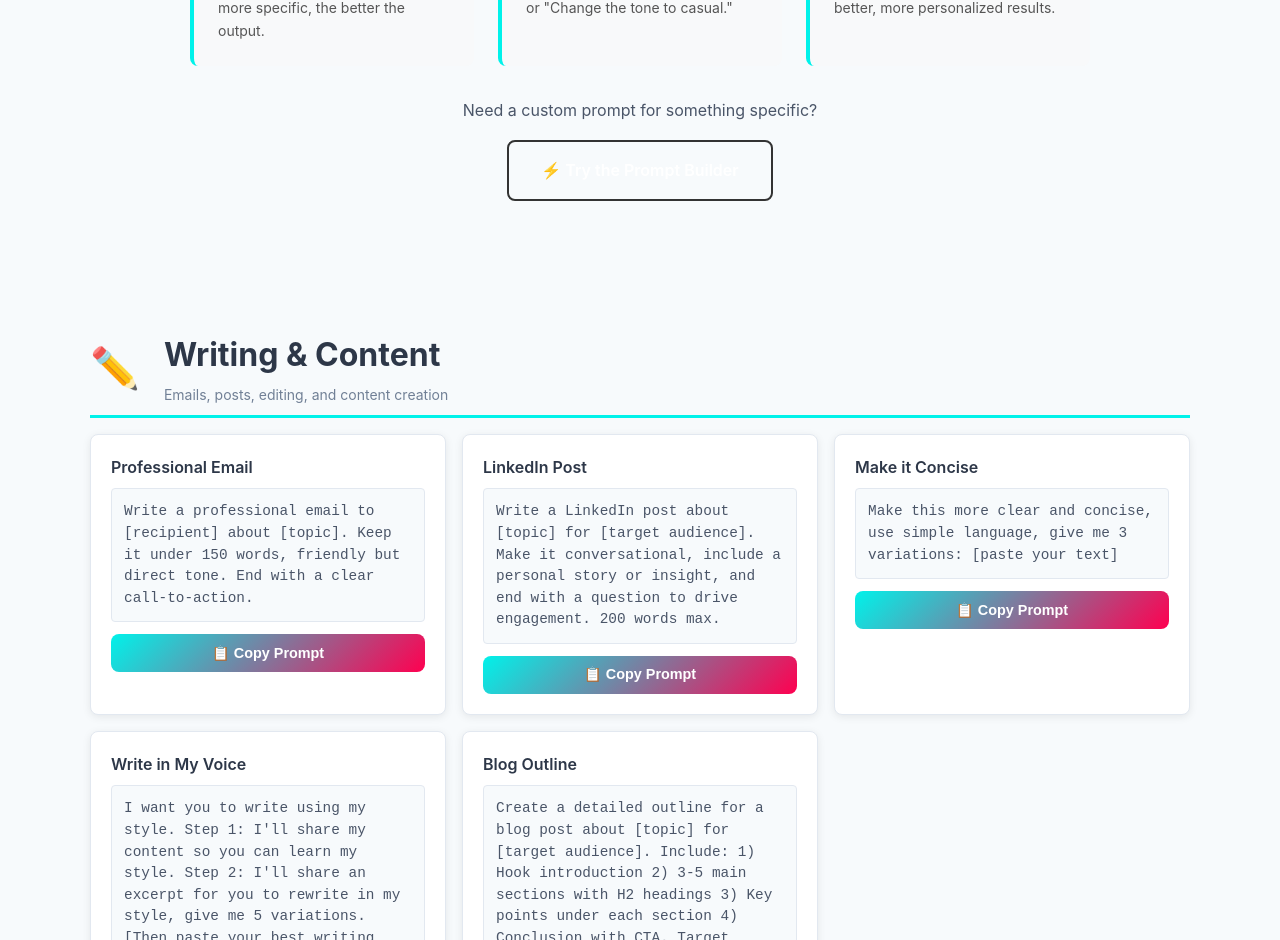
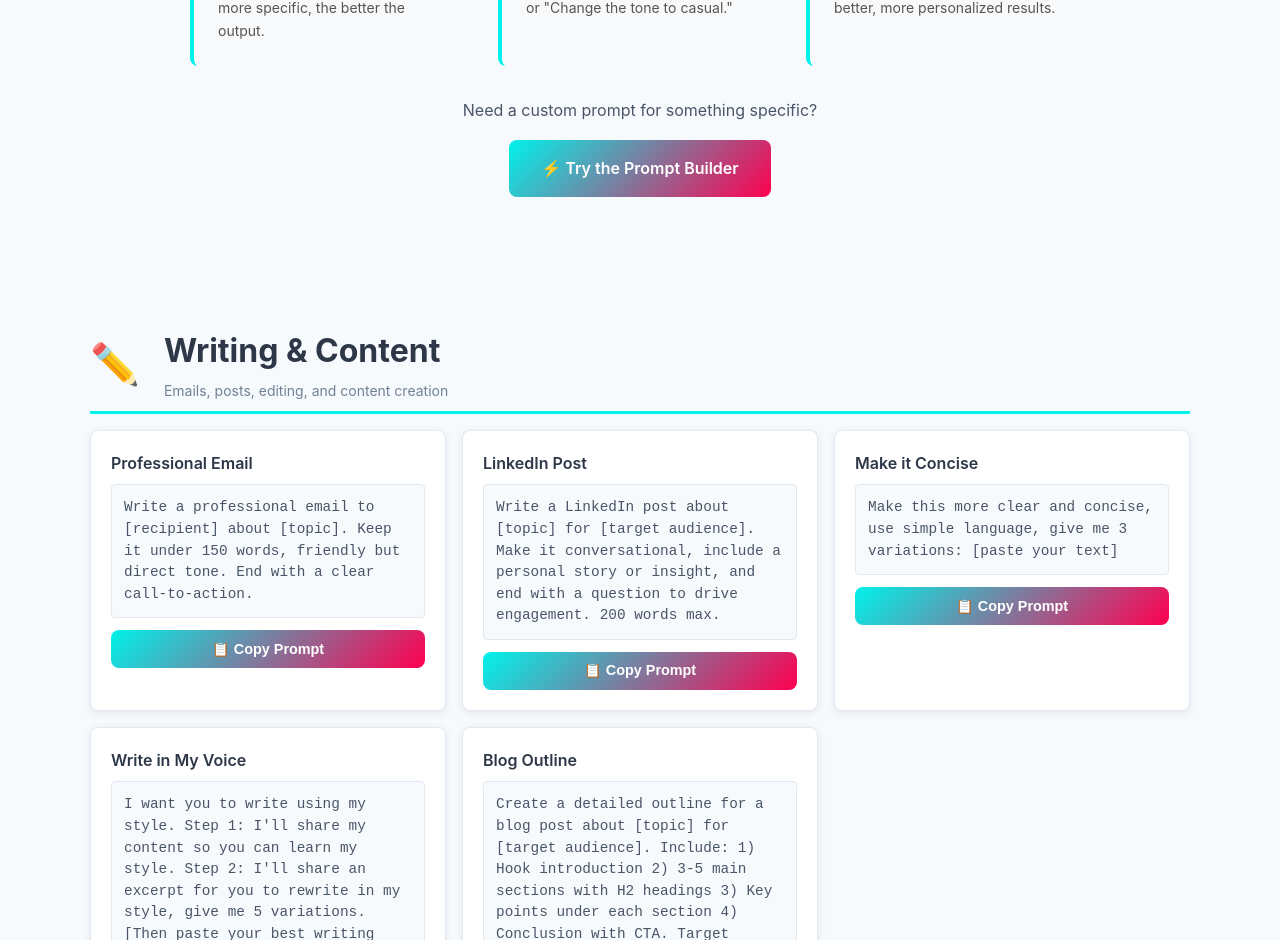
Before and after one commit to givemetheballai-debug/Buildwithjamie, a Next.js app: page /resources/prompts in a window 1280 px wide. Shown: the part 793-1733 px from the top of the page. Built offline with nearby package versions, Linux system fonts and the light colour scheme.

Commit message:
Update page.js

```diff
--- a/app/resources/prompts/page.js
+++ b/app/resources/prompts/page.js
@@ -222,7 +222,7 @@ export default function PromptLibrary() {
             <p className="text-base text-secondary mb-sm">
               Need a custom prompt for something specific?
             </p>
-            <Link href="/tools" className="btn btn-outline no-underline">
+            <Link href="/tools" className="btn btn-gradient no-underline">
               ⚡ Try the Prompt Builder
             </Link>
           </div>
```
